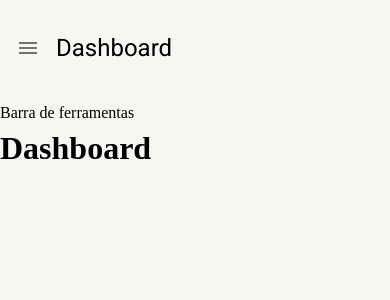
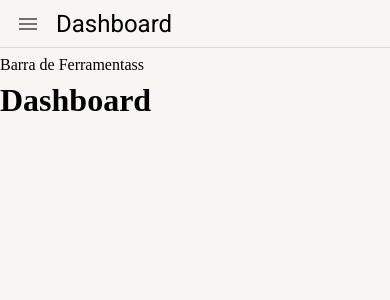
Before and after one commit to henriqueteixeiradev/react-materialui-typescript, a React (Create React App) app: page / in a window 390 px wide. Shown: the top 300 px of the page. Built offline with nearby package versions, Linux system fonts and the light colour scheme.

Commit message:
feat: layout base responsivo

```diff
--- a/src/pages/dashboard/Dashboard.tsx
+++ b/src/pages/dashboard/Dashboard.tsx
@@ -2,7 +2,7 @@ import { LayoutBasePage } from "../../shared/layouts";
 
 export function Dashboard() {
   return (
-    <LayoutBasePage title="Dashboard">
+    <LayoutBasePage title="Dashboard" toolbar={<>Barra de Ferramentass</>}>
       <h1>Dashboard</h1>
     </LayoutBasePage>
   );
--- a/src/shared/layouts/LayoutBasePage.tsx
+++ b/src/shared/layouts/LayoutBasePage.tsx
@@ -12,10 +12,12 @@ import { useDrawerContext } from "../hooks";
 type Props = {
   title: string;
   children: React.ReactNode;
+  toolbar?: React.ReactNode;
 };
 
-export function LayoutBasePage({ children, title }: Props) {
+export function LayoutBasePage({ children, title, toolbar }: Props) {
   const smDown = useMediaQuery((theme: Theme) => theme.breakpoints.down("sm"));
+  const mdDown = useMediaQuery((theme: Theme) => theme.breakpoints.down("md"));
   const theme = useTheme();
 
   const { toogleDrawerOpen } = useDrawerContext();
@@ -32,10 +34,12 @@ export function LayoutBasePage({ children, title }: Props) {
       <Box
         sx={{
           padding: 1,
-          height: theme.spacing(12),
+          height: theme.spacing(smDown ? 6 : mdDown ? 8 : 12),
           display: "flex",
           alignItems: "center",
           gap: 1,
+          borderBottom: 1,
+          borderColor: theme.palette.divider,
         }}
       >
         {smDown && (
@@ -44,14 +48,23 @@ export function LayoutBasePage({ children, title }: Props) {
           </IconButton>
         )}
 
-        <Typography variant="h5" component="h1">
+        <Typography
+          variant={smDown ? "h5" : mdDown ? "h4" : "h3"}
+          sx={{
+            overflow: "hidden",
+            whiteSpace: "nowrap",
+            textOverflow: "ellipsis",
+          }}
+        >
           {title}
         </Typography>
       </Box>
 
-      <Box>Barra de ferramentas</Box>
+      {toolbar && <Box>{toolbar}</Box>}
 
-      <Box>{children}</Box>
+      <Box flex={1} overflow="auto">
+        {children}
+      </Box>
     </Box>
   );
 }
```
